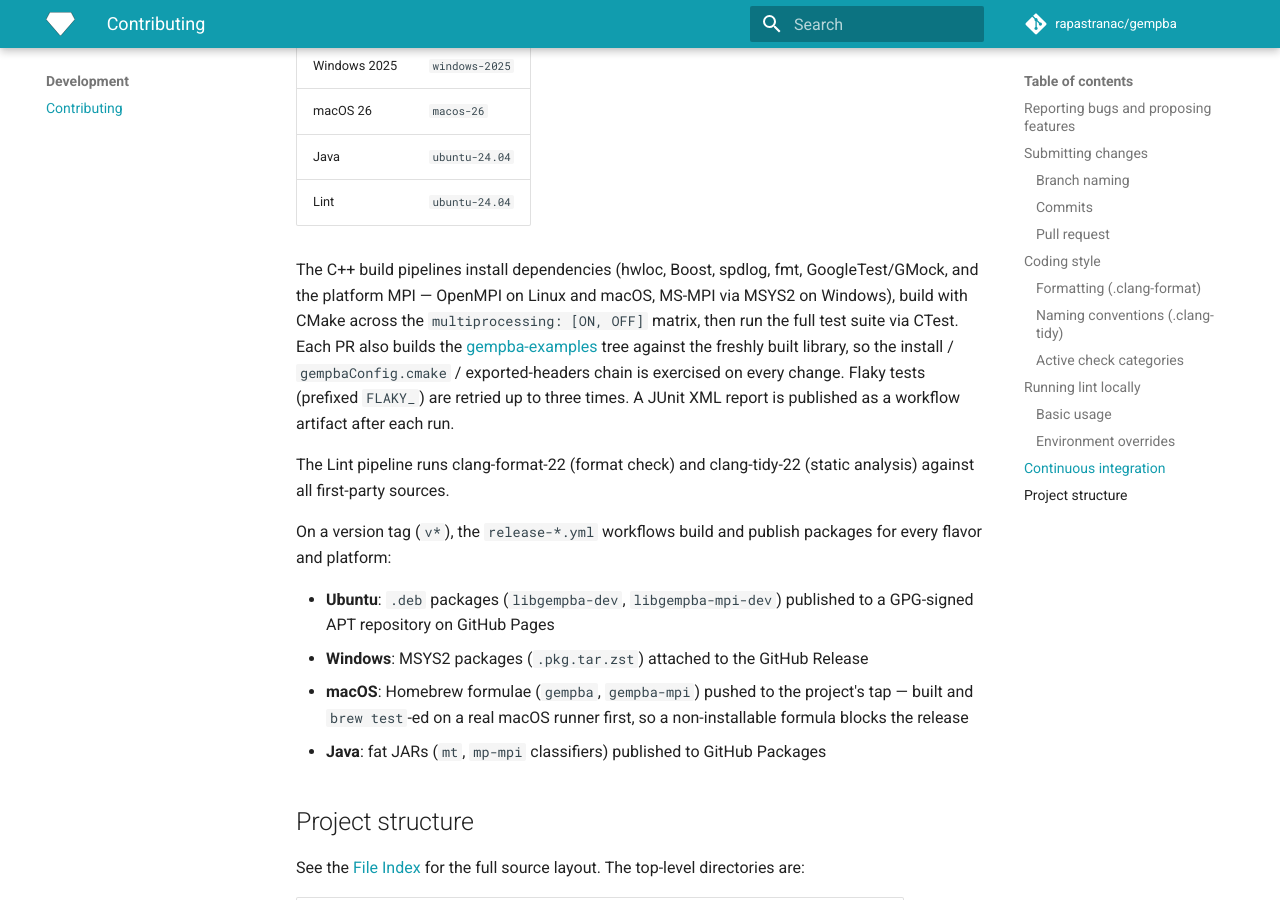
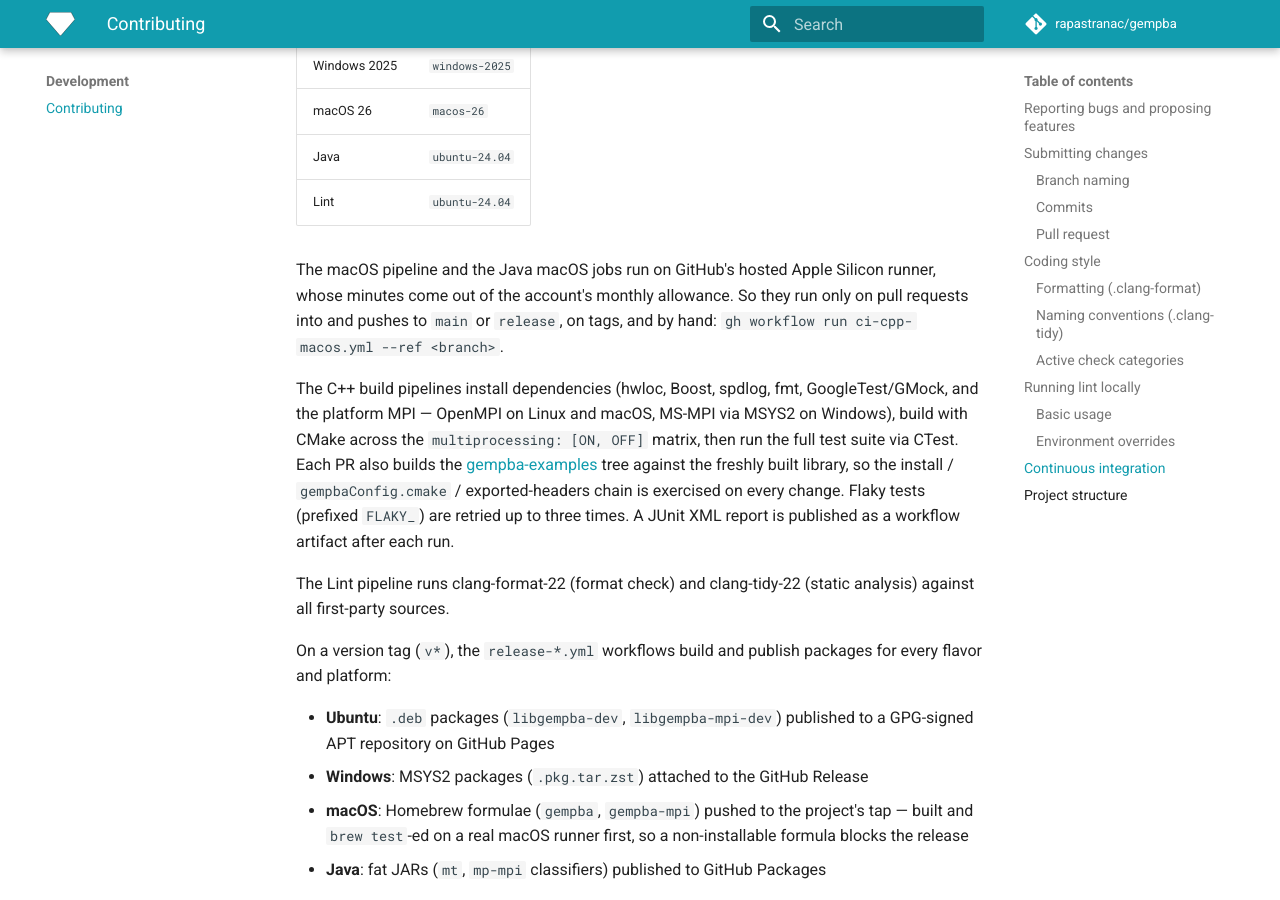
Before and after one commit to rapastranac/gempba-docs, an MkDocs documentation site: the page built from docs/contributing.md, in a window 1280 px wide and 900 px high, scrolled down 4978 px. Built offline with MkDocs 1.6.1 and Material for MkDocs 9.7.7, drawn with Linux system fonts in a browser that asks for light colours; comment, search, counter and statistics services are not loaded.

Commit message:
#409 docs(#18): Say when the macOS CI jobs run

```diff
--- a/docs/contributing.md
+++ b/docs/contributing.md
@@ -198,6 +198,10 @@ shared so the tag-time publish reuses the exact build path CI exercises. The CI
 | Java         | `ubuntu-24.04` |
 | Lint         | `ubuntu-24.04` |
 
+The macOS pipeline and the Java macOS jobs run on GitHub's hosted Apple Silicon runner, whose minutes come out of the
+account's monthly allowance. So they run only on pull requests into and pushes to `main` or `release`, on tags, and by
+hand: `gh workflow run ci-cpp-macos.yml --ref <branch>`.
+
 The C++ build pipelines install dependencies (hwloc, Boost, spdlog, fmt, GoogleTest/GMock, and the platform MPI —
 OpenMPI on Linux and macOS, MS-MPI via MSYS2 on Windows), build with CMake across the `multiprocessing: [ON, OFF]`
 matrix, then run the full test suite via CTest. Each PR also builds the [gempba-examples](https://github.com/rapastranac/gempba-examples)
```
